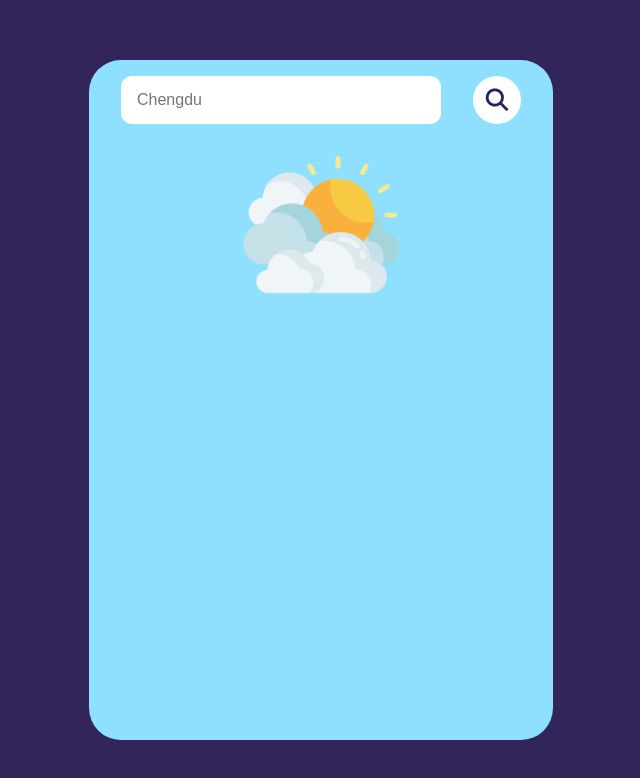
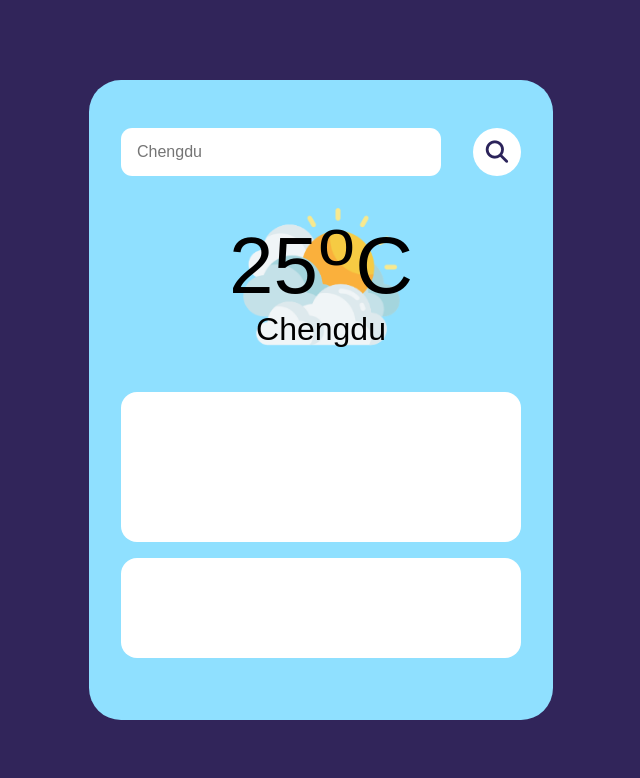
Before and after one commit to adnan-sami-007/Weather-App, a plain HTML site: page index.html in a window 1280 px wide. Shown: the whole page, without its empty margins (319-959 px from the left). Drawn offline with Linux system fonts and the light colour scheme.

Commit message:
modified image

```diff
--- a/index.html
+++ b/index.html
@@ -27,13 +27,24 @@
 
 
     <div class="weatherBgImg">
-      <img src="/images/clouds.png" alt="img">
+      <div class="temp">
+        <p>25<sup>o</sup>C</p>
+      </div>
+      <div class="city">
+        <p>Chengdu</p>
+      </div>
     </div>
 
 
-    <div class="tempContainer"></div>
-    <div class="cityNameContainer"></div>
+
+
+
+
+
+
     <div class="infoContainer"></div>
+
+
     <div class="sunInfoContainer"></div>
   </div>
 
--- a/style.css
+++ b/style.css
@@ -13,9 +13,12 @@ body {
 }
 .mainContainer {
   background-color: #8fe0ff;
-  height: 85vh;
+  height: 80vh;
   width: 29rem;
   border-radius: 2rem;
+  display: flex;
+  flex-direction: column;
+  /* justify-content: space-evenly; */
 }
 
 
@@ -23,7 +26,7 @@ body {
   display: flex;
   justify-content: space-evenly;
   align-items: center;
-  margin-top: 1rem;
+  margin-top: 3rem;
 }
 .searchBox input {
   height: 3rem;
@@ -52,7 +55,38 @@ body {
 .weatherBgImg {
   display: flex;
   justify-content: center;
+  flex-direction: column;
+  align-items: center;
+  background-image: url(/images/clouds.png);
+  background-size: cover;
+  height: 200px;
+  width: 200px;
+  margin: auto;
+  margin-top: 0;
+  margin-bottom: 0;
 }
-.weatherBgImg img {
-  height: 200px;
+.temp {
+  font-size: 5rem;
+  font-weight: 500;
 }
+.city {
+  font-size: 2rem;
+  font-weight: 500;
+}
+
+
+.infoContainer {
+  height: 150px;
+  /* width: 100%; */
+  background-color: #fff;
+  margin: 0 2rem 0 2rem;
+  border-radius: 1rem;
+  margin-top: 1rem;
+}
+.sunInfoContainer {
+  height: 100px;
+  background-color: #fff;
+  margin: 0 2rem 0 2rem;
+  border-radius: 1rem;
+  margin-top: 1rem;
+}
```
